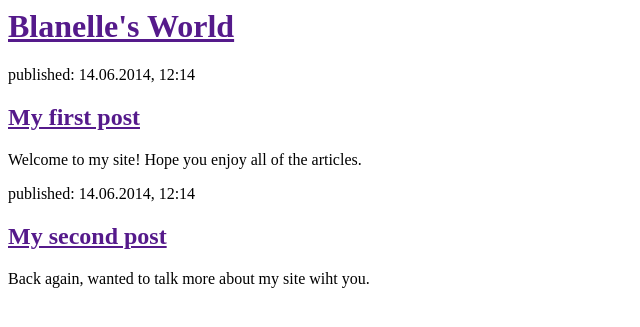
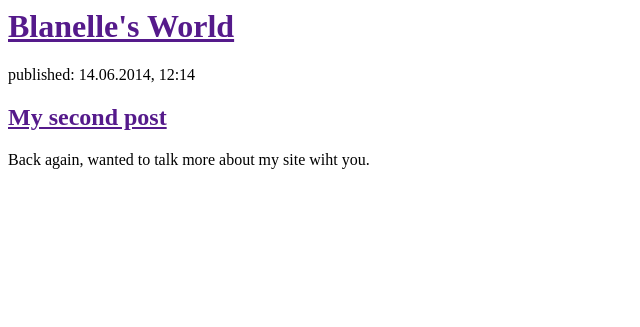
Before and after one commit to lightstrike/blanelles-blog, a Django app: page / in a window 1280 px wide. Shown: the top 327 px of the page, without its empty margins (0-640 px from the left). Run offline with Django 3.2, Linux system fonts and the light colour scheme.

Commit message:
Modified templates to display posts from database.

```diff
--- a/blog/templates/blog/post_list.html
+++ b/blog/templates/blog/post_list.html
@@ -6,13 +6,13 @@
 		<div>
 			<h1><a href="">Blanelle's World</a></h1>
 		</div>
-
+	{% for post in posts %}
 		<div>
-			<p>published: 14.06.2014, 12:14</p>
-			<h2><a href="">My first post</a></h2>
-			<p>Welcome to my site! Hope you enjoy all of the articles.</p>
+			<p>published: {{ post.published_date }}</p>
+			<h1><a href="">{{ post.title }}</a></h1>
+			<p>{{ post.text|linebreaks }}</p>
 		</div>
-
+	{% endfor %}
 		<div>
 			<p>published: 14.06.2014, 12:14</p>
 			<h2><a href="">My second post</a></h2>
--- a/blog/views.py
+++ b/blog/views.py
@@ -1,5 +1,8 @@
 from django.shortcuts import render
+from django.utils import timezone
+from .models import Post
 
 # Create your views here.
 def post_list(request):
+	posts = Post.objects.filter(published_date=timezone.now()).order_by('published_date')
 	return render(request, 'blog/post_list.html', {})
```
